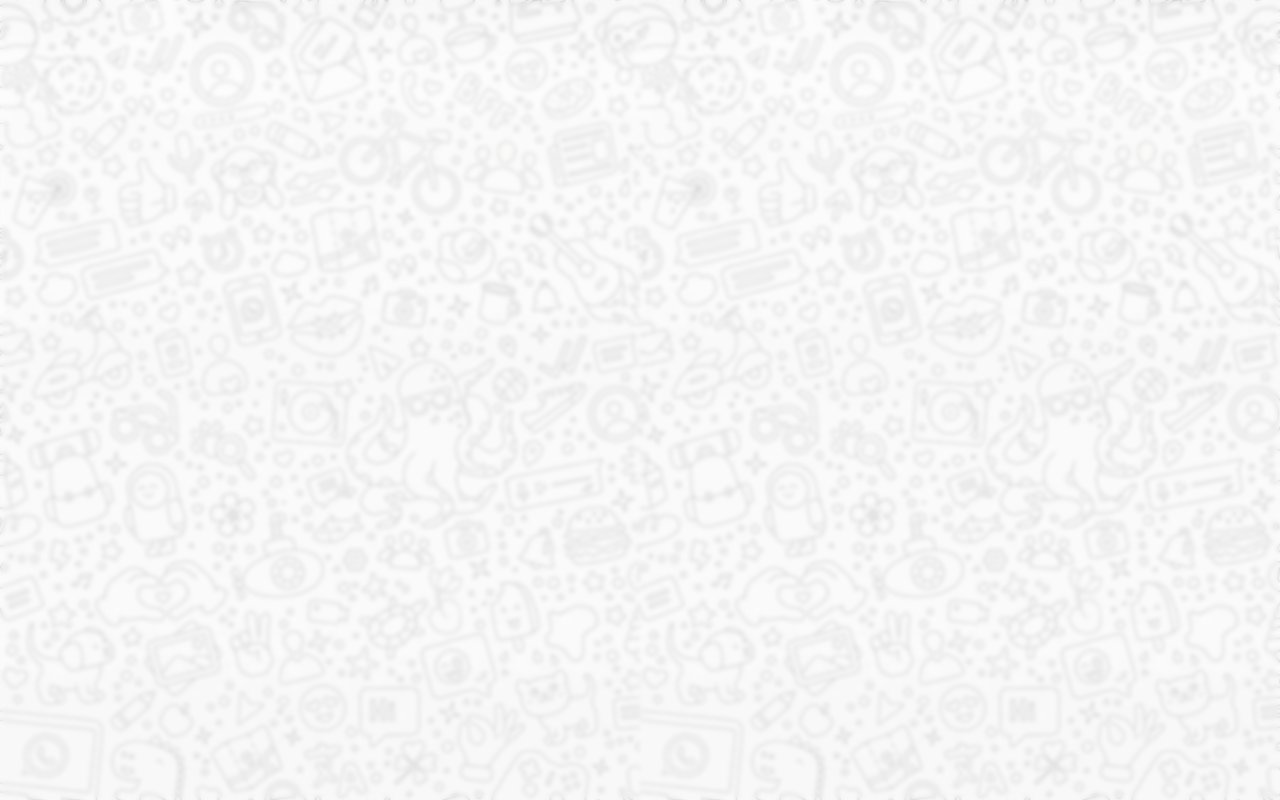
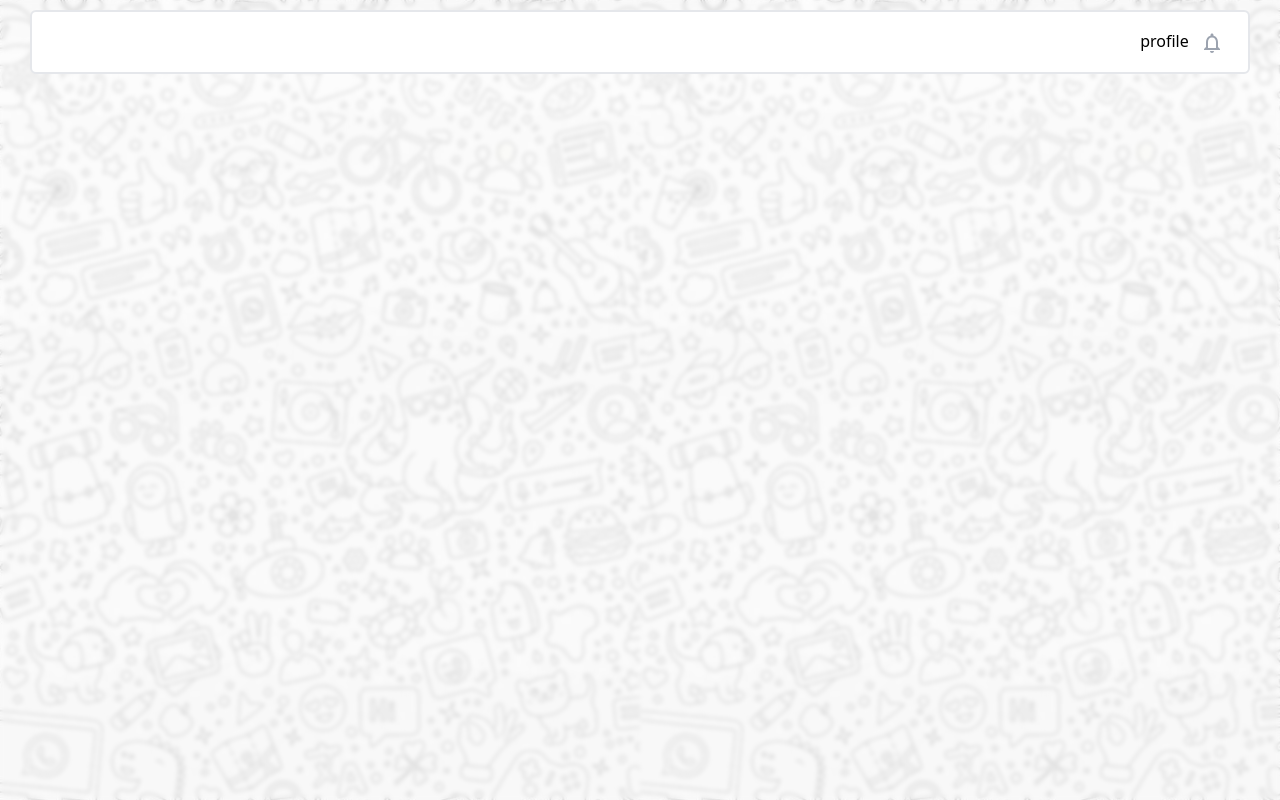
Before and after one commit to MugishBeldar/zen-talk, a React (Create React App) app: page /chat in a window 1280 px wide. Before the commit this address had no page. Built offline with nearby package versions, Linux system fonts and the light colour scheme.

Commit message:
added chat page component

```diff
--- /dev/null
+++ b/src/components/drawer/drawer.controller.ts
@@ -0,0 +1 @@
+export {}
--- /dev/null
+++ b/src/components/drawer/drawer.tsx
@@ -0,0 +1,45 @@
+import React, { useState } from "react";
+import SearchIcon from "@mui/icons-material/Search";
+import Drawer from '@mui/material/Drawer';
+type Anchor = 'top' | 'left' | 'bottom' | 'right';
+const AppDrawer = () => {
+
+  const [state, setState] = React.useState({
+    top: false,
+    left: false,
+    bottom: false,
+    right: false,
+  });
+
+
+
+  const toggleDrawer =
+  (anchor: Anchor, open: boolean) =>
+  (event: React.KeyboardEvent | React.MouseEvent) => {
+    if (
+      event.type === 'keydown' &&
+      ((event as React.KeyboardEvent).key === 'Tab' ||
+        (event as React.KeyboardEvent).key === 'Shift')
+    ) {
+      return;
+    }
+
+    setState({ ...state, [anchor]: open });
+  };
+  return (
+    // <div onClick={toggleDrawer(anchor, true)} className="sm:border sm:border-sky-500 sm:rounded-lg sm:w-44 sm:h-8 flex items-center hover:cursor-pointer">
+    //   <SearchIcon fontSize="medium" className="sm:ml-[4%] text-gray-400" />
+    //   <p className="ml-2 text-gray-400 hidden sm:block">Search</p>
+    //   <Drawer
+    //         anchor={anchor}
+    //         open={state[anchor]}
+    //         onClose={toggleDrawer(anchor, false)}
+    //       >
+    //         {list(anchor)}
+    //       </Drawer>
+    // </div>
+    <></>
+  );
+};
+
+export default AppDrawer;
--- /dev/null
+++ b/src/components/notification/notification.controller.ts
@@ -0,0 +1 @@
+export {}
--- /dev/null
+++ b/src/components/notification/notification.tsx
@@ -0,0 +1,11 @@
+import React from 'react'
+import NotificationsNoneIcon from '@mui/icons-material/NotificationsNone';
+const Notification = () => {
+  return (
+    <div className='hidden sm:block '>
+      <NotificationsNoneIcon className='text-gray-400' fontSize='medium'/>
+    </div>
+  )
+}
+
+export default Notification
--- /dev/null
+++ b/src/components/profile/profile.controller.ts
@@ -0,0 +1 @@
+export {}
--- /dev/null
+++ b/src/components/profile/profile.tsx
@@ -0,0 +1,11 @@
+import React from 'react'
+
+const Profile = () => {
+  return (
+    <div >
+      <p>profile</p>
+    </div>
+  )
+}
+
+export default Profile
--- /dev/null
+++ b/src/components/title/title.controller.ts
@@ -0,0 +1 @@
+export {}
--- /dev/null
+++ b/src/components/title/title.tsx
@@ -0,0 +1,11 @@
+import React from 'react'
+
+const Title = () => {
+  return (
+    <div>
+      {/* <p>Chat Application</p> */}
+    </div>
+  )
+}
+
+export default Title
--- /dev/null
+++ b/src/pages/chat.tsx
@@ -0,0 +1,19 @@
+import AppDrawer from "../components/drawer/drawer";
+import Notification from "../components/notification/notification";
+import Profile from "../components/profile/profile";
+import AppTitle from "../components/title/title";
+
+const Chat = () => {
+  return (
+    <div className="flex justify-between items-center px-[1%] bg-white mx-5 rounded-md border-2 h-16 sm:flex sm:justify-between sm:items-center">
+      <AppDrawer />
+      <AppTitle />
+      <div className="flex w-[18%] justify-between sm:flex sm:justify-between sm:w-[7%] sm:mr-[1%]">
+        <Profile />
+        <Notification />
+      </div>
+    </div>
+  );
+};
+
+export default Chat;
--- a/src/pages/home.tsx
+++ /dev/null
@@ -1,9 +0,0 @@
-const Home = () => {
-  return (
-    <div>
-      Home
-    </div>
-  )
-}
-
-export default Home
--- a/src/routing/index.tsx
+++ b/src/routing/index.tsx
@@ -2,7 +2,7 @@ import React from "react";
 import { Routes, Route } from "react-router-dom";
 
 import LoginSignup from "../pages/login-signup";
-import Home from "../pages/home";
+import Chat from "../pages/chat";
 
 const MainRouting = () => {
   return (
@@ -11,7 +11,7 @@ const MainRouting = () => {
         {/* login and signup */}
         <Route path="/" element={<LoginSignup />} />
         {/* home page  */}
-        <Route path="/home" element={<Home/>}/>
+        <Route path="/chat" element={<Chat/>}/>
       </Routes>
     </>
   );
```
